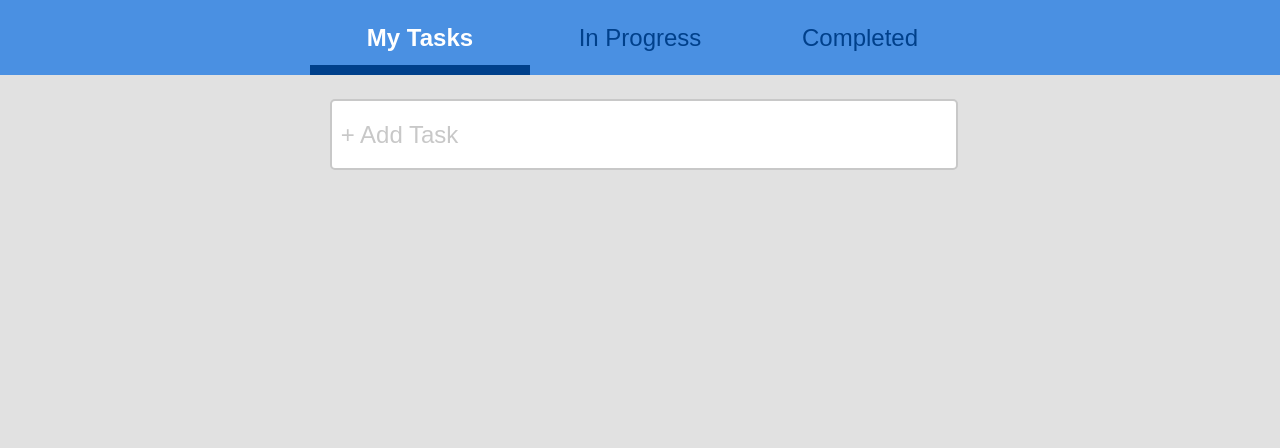
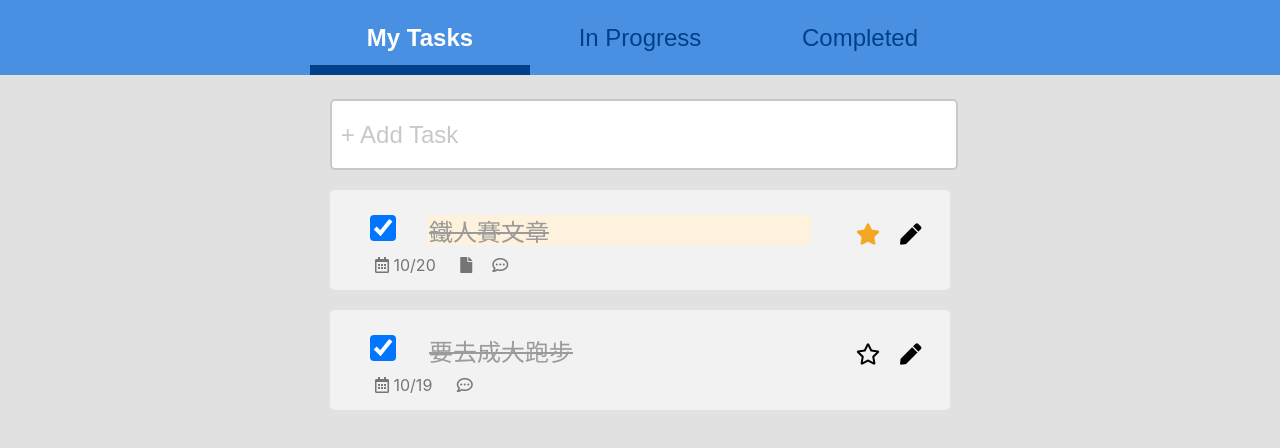
Before and after one commit to shangweihung/todolist, a React (Create React App) app: page /#/ in a window 1280 px wide. Shown: the top 448 px of the page. Built offline with nearby package versions, Linux system fonts and the light colour scheme.

Commit message:
add show

```diff
--- a/src/App.css
+++ b/src/App.css
@@ -135,3 +135,24 @@ body{
 .iconImportant{
   color: #F5A623;
 }
+
+/*事項框框的樣式*/
+.list{
+    background: #F2F2F2;
+    height: 100px;
+    width: 620px;
+    border-radius: 5px;
+    text-align: left;
+}
+
+/*要離上面20px*/
+.listBlock{
+    margin-top: 20px;
+}
+
+.listIcon{
+  color: #757575;
+  margin-top: -15px;
+  margin-left: 25px;
+  font-size: 16px;
+}
--- /dev/null
+++ b/src/components/List.js
@@ -0,0 +1,63 @@
+import React from 'react';
+
+class List extends React.Component {
+    constructor(props) {
+        super(props)
+        this.state = {
+            important: this.props.listData.important,
+            complete: this.props.listData.complete
+        }
+        this.changeState = this.changeState.bind(this)
+    }
+
+    changeState(type) {
+        switch(type) {
+            case "complete": {
+                this.setState({
+                    complete: window.event.target.checked
+                })
+                break;
+            }
+
+            case "important": {
+                if (this.state.important == ''){
+                    this.setState({ important: 'Y' })
+                } else {
+                    this.setState({ important: '' })
+                }
+                break;
+            }
+
+        }
+    }
+
+    render() {
+        return (
+            <div class="listBlock">
+                <div class={' list ' + (this.state.important === 'Y' ? ' important ' : '')}>
+                    <input type="checkbox" class="taskChk" checked={this.state.complete} onChange={this.changeState.bind(this,'complete')} />
+                    <input type="text" class={' taskTitle ' + (this.state.complete ? ' complete ' : '') +
+                                (this.state.important ? ' important ' : '') } value={this.props.listData.name}  />
+                    <i class={this.state.important === 'Y' ? ' fas fa-star fa-lg iconImportant icon' : ' far fa-star fa-lg icon'}
+                        onClick={this.changeState.bind(this,'important')}></i>
+                    <i class="fas fa-pen fa-lg icon"></i>
+
+                    <div class="listIcon">
+                        {this.props.listData.date != '' ?
+                            <i class="far fa-calendar-alt icon"></i> : ''}
+                        {this.props.listData.date != '' ?
+                            ` ${this.props.listData.date.substring(5).replace('-', '/')} ` : ''}
+
+                        {this.props.listData.file != '' ?
+                            <i class="fas fa-file icon"></i> : ''}
+
+                        {this.props.listData.commit != '' ?
+                            <i class="far fa-comment-dots icon"></i> : ''}
+                    </div>
+                </div>
+            </div>
+        )
+    }
+}
+
+export default List;
--- a/src/components/MyTask.js
+++ b/src/components/MyTask.js
@@ -1,11 +1,13 @@
 import React from 'react';
 import AddTask from './AddTask';
+import TodoLists from './TodoLists'
 
 class MyTask extends React.Component {
     render() {
         return (
             <div class="InputTasksForm">
                 <AddTask />
+                <TodoLists />
             </div>
         )
     }
--- /dev/null
+++ b/src/components/TodoLists.js
@@ -0,0 +1,26 @@
+import React from 'react';
+import { connect } from 'react-redux';
+import List from './List';
+
+class ConnectTodoLists extends React.Component {
+
+    render() {
+        let Lists = this.props.data.map((item) => {
+            return <List key={item.id} listData={item} />
+        })
+
+        return (
+            <div>
+                {Lists}
+            </div>
+        )
+    }
+}
+
+const mapStoreToProps = state => {
+    return {data: state}
+}
+
+const TodoLists = connect(mapStoreToProps)(ConnectTodoLists)
+
+export default TodoLists;
```
